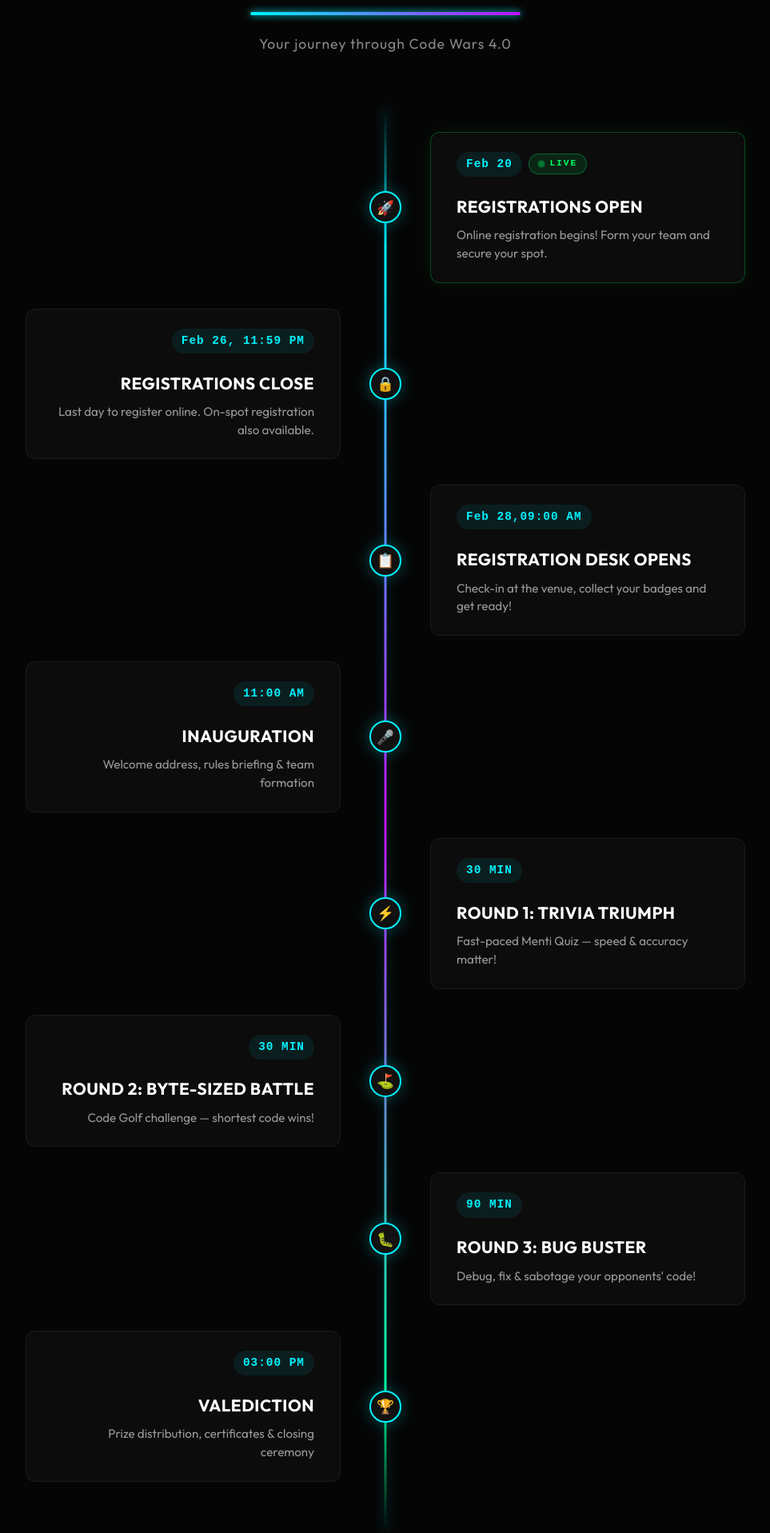
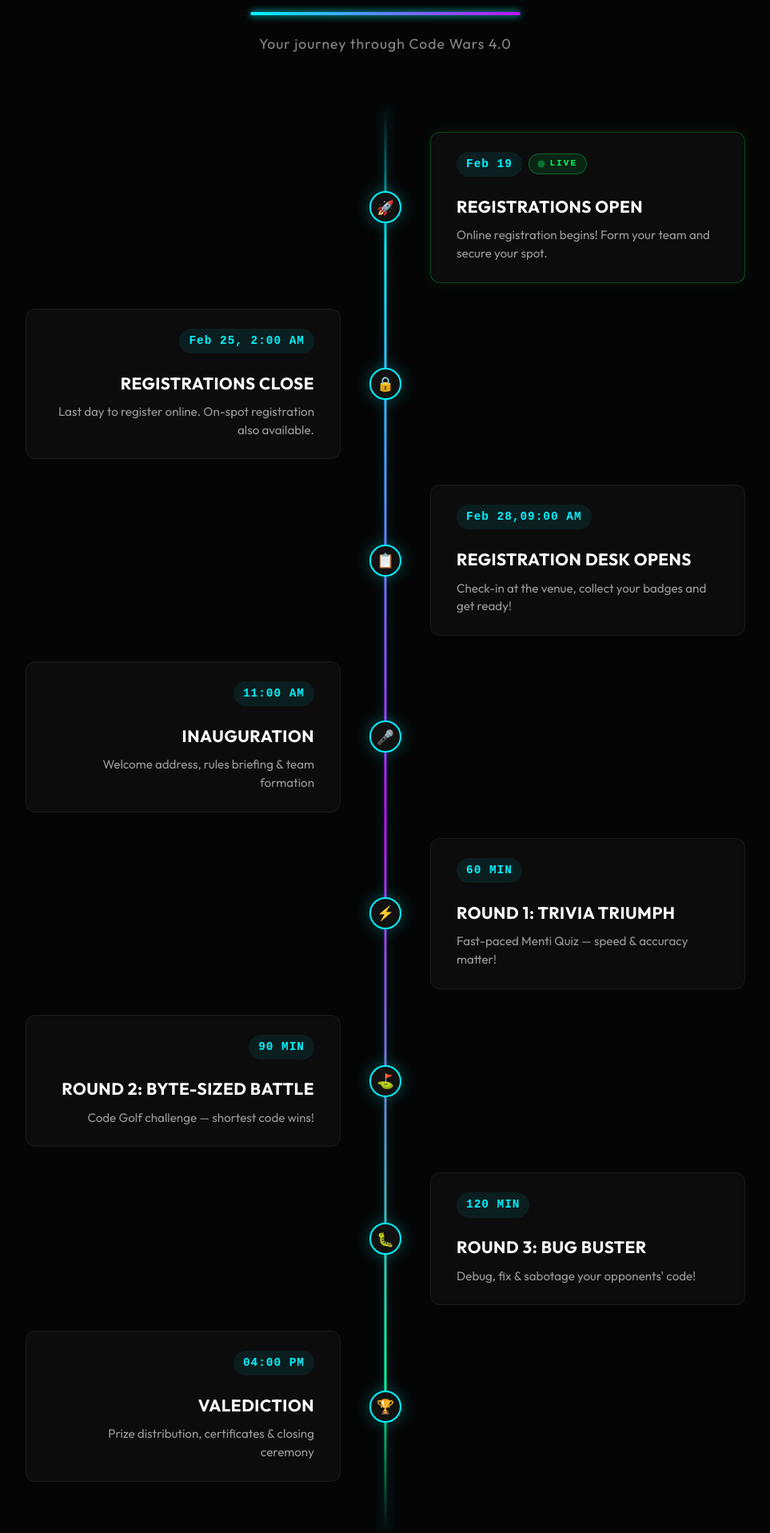
Before and after one commit to Adi140108/CODEWARS-4.0, a React (Vite) app: page / in a window 1280 px wide. Shown: the part 2005-3922 px from the top of the page at 80% size, without its empty margins (158-1121 px from the left). Built offline with nearby package versions, Linux system fonts and the light colour scheme.

Commit message:
Update register links to Unstop, update timeline dates and durations

```diff
--- a/src/components/Hero.jsx
+++ b/src/components/Hero.jsx
@@ -64,7 +64,7 @@ const Hero = () => {
         </div>
 
         <div className="hero-actions fade-in-up">
-          <a href="https://example.com" target="_blank" rel="noopener noreferrer" className="btn-primary">Register Now</a>
+          <a href="https://unstop.com/o/NvsSya6?lb=GQL1z9WG" target="_blank" rel="noopener noreferrer" className="btn-primary">Register Now</a>
           <a href="#rounds" className="btn-secondary">Explore Rounds</a>
         </div>
       </div>
--- a/src/components/Navbar.jsx
+++ b/src/components/Navbar.jsx
@@ -80,7 +80,7 @@ const Navbar = () => {
               </a>
             );
           })}
-          <a href="https://example.com" target="_blank" rel="noopener noreferrer" className="cta-btn" onClick={() => setIsOpen(false)}>Register</a>
+          <a href="https://unstop.com/o/NvsSya6?lb=GQL1z9WG" target="_blank" rel="noopener noreferrer" className="cta-btn" onClick={() => setIsOpen(false)}>Register</a>
         </div>
 
         <div className="hamburger" onClick={toggleMenu}>
--- a/src/components/Roadmap.jsx
+++ b/src/components/Roadmap.jsx
@@ -19,14 +19,14 @@ const Roadmap = () => {
     }, []);
 
     const events = [
-        { time: "Feb 20", title: "Registrations Open", desc: "Online registration begins! Form your team and secure your spot.", icon: "🚀" },
-        { time: "Feb 26, 11:59 PM", title: "Registrations Close", desc: "Last day to register online. On-spot registration also available.", icon: "🔒" },
+        { time: "Feb 19", title: "Registrations Open", desc: "Online registration begins! Form your team and secure your spot.", icon: "🚀" },
+        { time: "Feb 25, 2:00 AM", title: "Registrations Close", desc: "Last day to register online. On-spot registration also available.", icon: "🔒" },
         { time: "Feb 28,09:00 AM", title: "Registration Desk Opens", desc: "Check-in at the venue, collect your badges and get ready!", icon: "📋" },
         { time: "11:00 AM", title: "Inauguration", desc: "Welcome address, rules briefing & team formation", icon: "🎤" },
-        { time: "30 MIN", title: "Round 1: Trivia Triumph", desc: "Fast-paced Menti Quiz — speed & accuracy matter!", icon: "⚡" },
-        { time: "30 MIN", title: "Round 2: Byte-sized Battle", desc: "Code Golf challenge — shortest code wins!", icon: "⛳" },
-        { time: "90 MIN", title: "Round 3: Bug Buster", desc: "Debug, fix & sabotage your opponents' code!", icon: "🐛" },
-        { time: "03:00 PM", title: "Valediction", desc: "Prize distribution, certificates & closing ceremony", icon: "🏆" }
+        { time: "60 MIN", title: "Round 1: Trivia Triumph", desc: "Fast-paced Menti Quiz — speed & accuracy matter!", icon: "⚡" },
+        { time: "90 MIN", title: "Round 2: Byte-sized Battle", desc: "Code Golf challenge — shortest code wins!", icon: "⛳" },
+        { time: "120 MIN", title: "Round 3: Bug Buster", desc: "Debug, fix & sabotage your opponents' code!", icon: "🐛" },
+        { time: "04:00 PM", title: "Valediction", desc: "Prize distribution, certificates & closing ceremony", icon: "🏆" }
     ];
 
     useEffect(() => {
```
